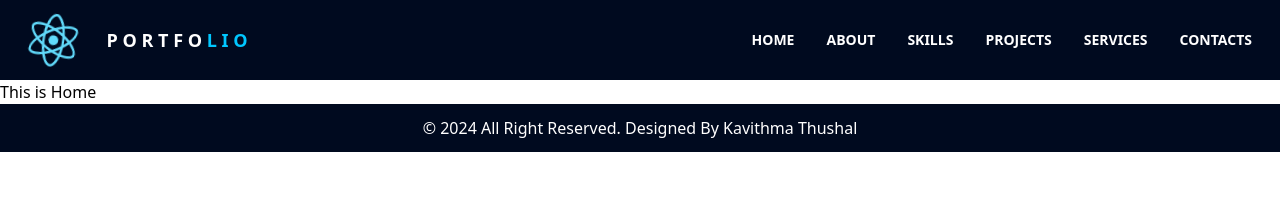
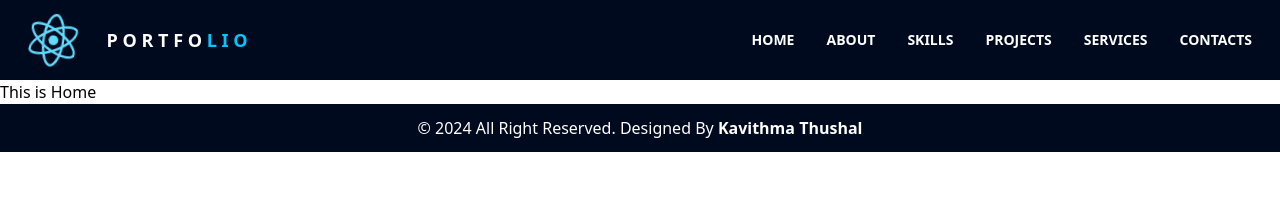
Before and after one commit to Kavithma-Thushal/My-Portfolio-React, a React (Create React App) app: page / in a window 1280 px wide. Shown: the top 207 px of the page. Built offline with nearby package versions, Linux system fonts and the light colour scheme.

Commit message:
Project Deployed 2

```diff
--- a/public/index.html
+++ b/public/index.html
@@ -3,8 +3,8 @@
 <head>
     <meta charset="UTF-8">
     <meta name="viewport" content="width=device-width, user-scalable=no, initial-scale=1.0">
-    <link rel="icon" href="../src/logo.svg">
-    <title>My-Portfolio-React</title>
+    <link rel="icon" href="../src/assets/images/logo.svg">
+    <title>Kavithma Thushal | Software Engineer</title>
 </head>
 
 <body>
--- a/src/App.tsx
+++ b/src/App.tsx
@@ -1,4 +1,3 @@
-import './App.css';
 import {Navbar} from "./components/Navbar/Navbar";
 import {Home} from "./components/Home/Home";
 import {Footer} from "./components/Footer/Footer";
--- a/src/components/Footer/Footer.tsx
+++ b/src/components/Footer/Footer.tsx
@@ -3,7 +3,7 @@ export function Footer() {
         <footer className="bg-darkBlue text-white p-3">
             <h6 className="text-center">© 2024 All Right Reserved. Designed By <a
                 href="https://github.com/Kavithma-Thushal" target={"_blank"}
-                className="hover:text-neonBlue transition-colors duration-300">Kavithma Thushal</a></h6>
+                className="font-semibold hover:text-neonBlue transition-colors duration-300">Kavithma Thushal</a></h6>
         </footer>
     );
 }
--- a/src/components/Navbar/Navbar.tsx
+++ b/src/components/Navbar/Navbar.tsx
@@ -1,4 +1,4 @@
-import logo from "../../logo.svg";
+import logo from "../../assets/images/logo.svg";
 import "./Navbar.css";
 
 export function Navbar() {
```
Also changed, not shown: src/App.css (deleted), src/assets/images/logo.svg (renamed from src/logo.svg), 8 other files (tests, documents, lock files or other folders).
